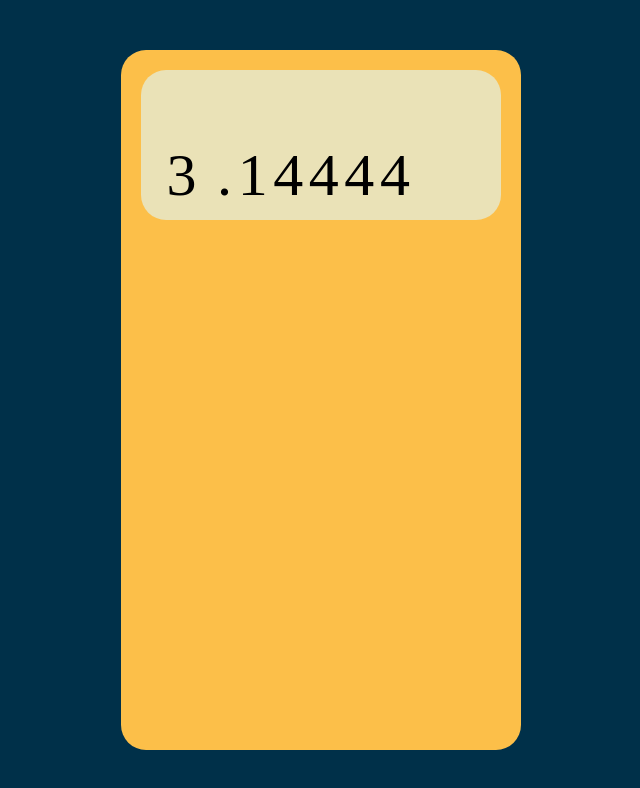
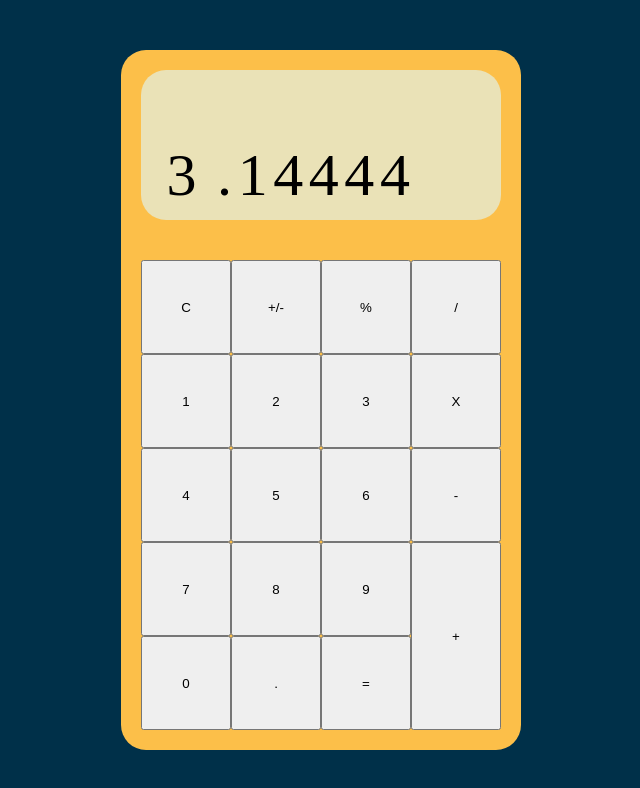
Before and after one commit to guillermoSb/web-lab10, a React app: page / in a window 1280 px wide. Shown: the top 788 px of the page, without its empty margins (319-959 px from the left). Built offline with nearby package versions, Linux system fonts and the light colour scheme.

Commit message:
Implemented grid ordering on items.

```diff
--- a/src/components/App.jsx
+++ b/src/components/App.jsx
@@ -13,7 +13,25 @@ function App() {
         <span className='calculator__cell'>4</span>
       </div>
       <div className="calculator__keyboard">
-
+        <button className='calculator__button calculator__button--c'>C</button>
+        <button className='calculator__button calculator__button--rev'>+/-</button>
+        <button className='calculator__button calculator__button--mod'>%</button>
+        <button className='calculator__button calculator__button--div'>/</button>
+        <button className='calculator__button calculator__button--mul'>X</button>
+        <button className='calculator__button calculator__button--min'>-</button>
+        <button className='calculator__button calculator__button--plus'>+</button>
+        <button className='calculator__button calculator__button--dot'>.</button>
+        <button className='calculator__button calculator__button--eq'>=</button>
+        <button className='calculator__button calculator__button--1'>1</button>
+        <button className='calculator__button calculator__button--2'>2</button>
+        <button className='calculator__button calculator__button--3'>3</button>
+        <button className='calculator__button calculator__button--4'>4</button>
+        <button className='calculator__button calculator__button--5'>5</button>
+        <button className='calculator__button calculator__button--6'>6</button>
+        <button className='calculator__button calculator__button--7'>7</button>
+        <button className='calculator__button calculator__button--8'>8</button>
+        <button className='calculator__button calculator__button--9'>9</button>
+        <button className='calculator__button calculator__button--0'>0</button>
       </div>
     </div>
   )
--- a/src/index.scss
+++ b/src/index.scss
@@ -29,6 +29,9 @@ html {
     height: 700px;
     background-color: $primary-color;
     border-radius: 2.5rem;
+    display: flex;
+    flex-direction: column;
+
 
     &__screen {
         font-size: 6rem;
@@ -46,10 +49,82 @@ html {
     }
 
     &__keyboard {
-        margin: 0 2rem;
+        margin: 2rem 2rem 2rem;
+        display: grid;
+        grid-template-columns: repeat(4, 1fr);
+        grid-template-rows: repeat(5, 1fr);
+        flex: 1;
 
+    }
 
-        background-color: red;
+    &__button {
+        &--c {
+            grid-column: 1;
+            grid-row: 1;
+        }
+        &--rev {
+            grid-column: 2;
+            grid-row: 1;
+        }
+        &--mod {
+            grid-column: 3;
+            grid-row: 1;
+        }
+        &--div {
+            grid-column: 4;
+            grid-row: 1;
+        }
+        &--mul {
+            grid-column: 4;
+            grid-row: 2;
+        }
+        &--min {
+            grid-column: 4;
+            grid-row: 3;
+        }
+        &--plus {
+            grid-column: 4;
+            grid-row: 4/-1;
+
+        }
+        &--dot {
+            grid-column: 2;
+            grid-row: 5;
+        }
+        &--eq {
+            grid-column: 3;
+            grid-row: 5;
+        }
+        &--1 {
+
+        }
+        &--2 {
+
+        }
+        &--3 {
+
+        }
+        &--4 {
+
+        }
+        &--5 {
+
+        }
+        &--6 {
+
+        }
+        &--7 {
+
+        }
+        &--8 {
+
+        }
+        &--9 {
+
+        }
+        &--0 {
+
+        }
     }
 
 }
```
